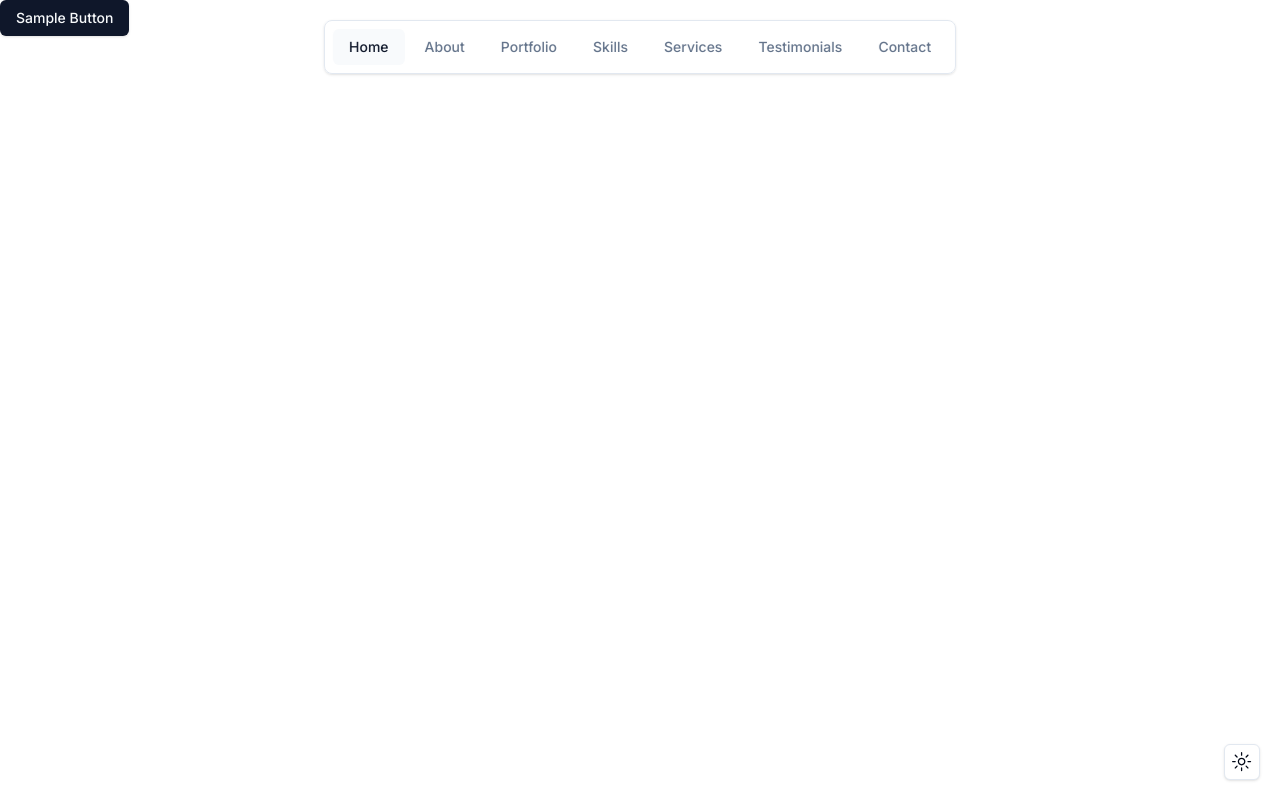
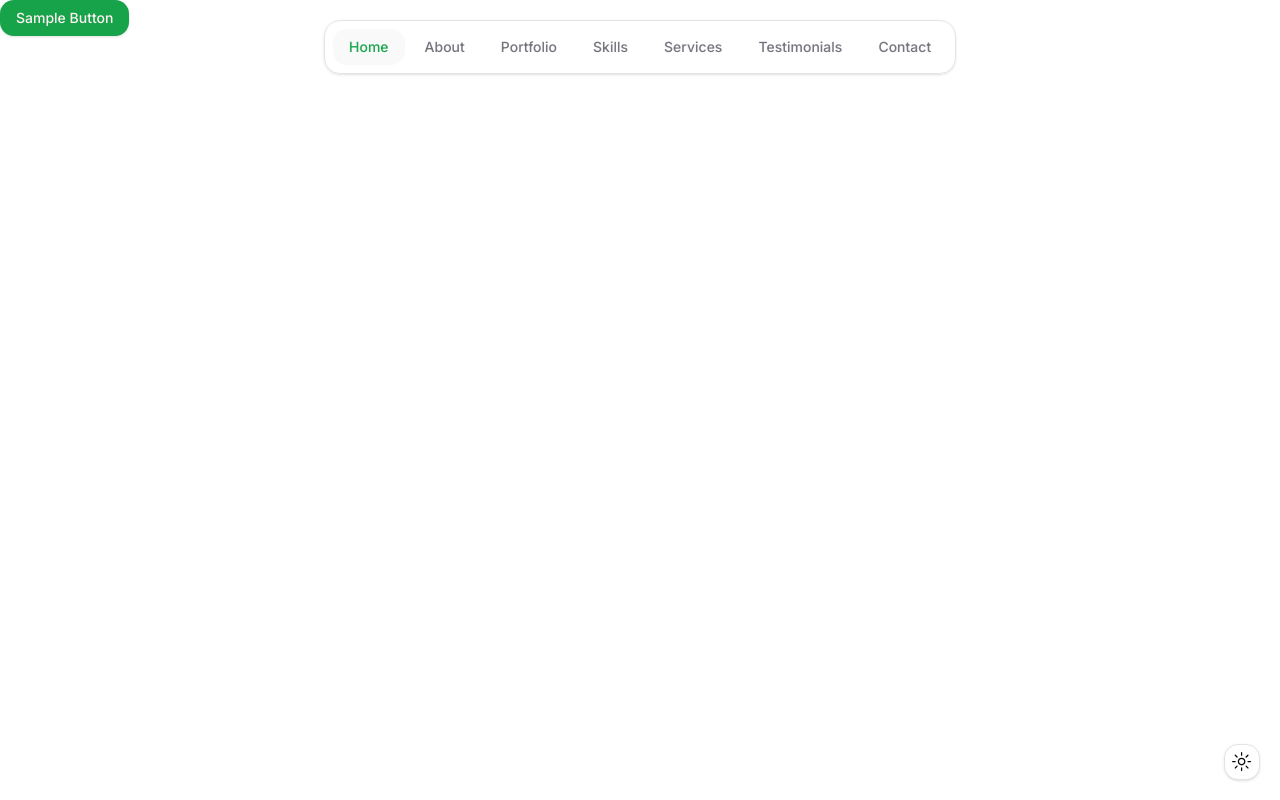
Before and after one commit to usama-365/usama-365, a Next.js app: page / in a window 1280 px wide. Built offline with nearby package versions, Linux system fonts and the light colour scheme.

Commit message:
add green theme

```diff
--- a/src/app/globals.css
+++ b/src/app/globals.css
@@ -3,70 +3,6 @@
 @tailwind utilities;
 
 @layer base {
-  :root {
-    --background: 0 0% 100%;
-    --foreground: 222.2 84% 4.9%;
-
-    --card: 0 0% 100%;
-    --card-foreground: 222.2 84% 4.9%;
-
-    --popover: 0 0% 100%;
-    --popover-foreground: 222.2 84% 4.9%;
-
-    --primary: 222.2 47.4% 11.2%;
-    --primary-foreground: 210 40% 98%;
-
-    --secondary: 210 40% 96.1%;
-    --secondary-foreground: 222.2 47.4% 11.2%;
-
-    --muted: 210 40% 96.1%;
-    --muted-foreground: 215.4 16.3% 46.9%;
-
-    --accent: 210 40% 96.1%;
-    --accent-foreground: 222.2 47.4% 11.2%;
-
-    --destructive: 0 84.2% 60.2%;
-    --destructive-foreground: 210 40% 98%;
-
-    --border: 214.3 31.8% 91.4%;
-    --input: 214.3 31.8% 91.4%;
-    --ring: 222.2 84% 4.9%;
-
-    --radius: 0.5rem;
-  }
-
-  .dark {
-    --background: 222.2 84% 4.9%;
-    --foreground: 210 40% 98%;
-
-    --card: 222.2 84% 4.9%;
-    --card-foreground: 210 40% 98%;
-
-    --popover: 222.2 84% 4.9%;
-    --popover-foreground: 210 40% 98%;
-
-    --primary: 210 40% 98%;
-    --primary-foreground: 222.2 47.4% 11.2%;
-
-    --secondary: 217.2 32.6% 17.5%;
-    --secondary-foreground: 210 40% 98%;
-
-    --muted: 217.2 32.6% 17.5%;
-    --muted-foreground: 215 20.2% 65.1%;
-
-    --accent: 217.2 32.6% 17.5%;
-    --accent-foreground: 210 40% 98%;
-
-    --destructive: 0 62.8% 30.6%;
-    --destructive-foreground: 210 40% 98%;
-
-    --border: 217.2 32.6% 17.5%;
-    --input: 217.2 32.6% 17.5%;
-    --ring: 212.7 26.8% 83.9%;
-  }
-}
-
-/* @layer base {
   :root {
     --background: 0 0% 100%;
     --foreground: 240 10% 3.9%;
@@ -87,7 +23,7 @@
     --border: 240 5.9% 90%;
     --input: 240 5.9% 90%;
     --ring: 142.1 76.2% 36.3%;
-    --radius: 0.75rem;
+    --radius: 1rem;
   }
 
   .dark {
@@ -111,7 +47,7 @@
     --input: 240 3.7% 15.9%;
     --ring: 142.4 71.8% 29.2%;
   }
-} */
+}
 
 @layer base {
   * {
```
